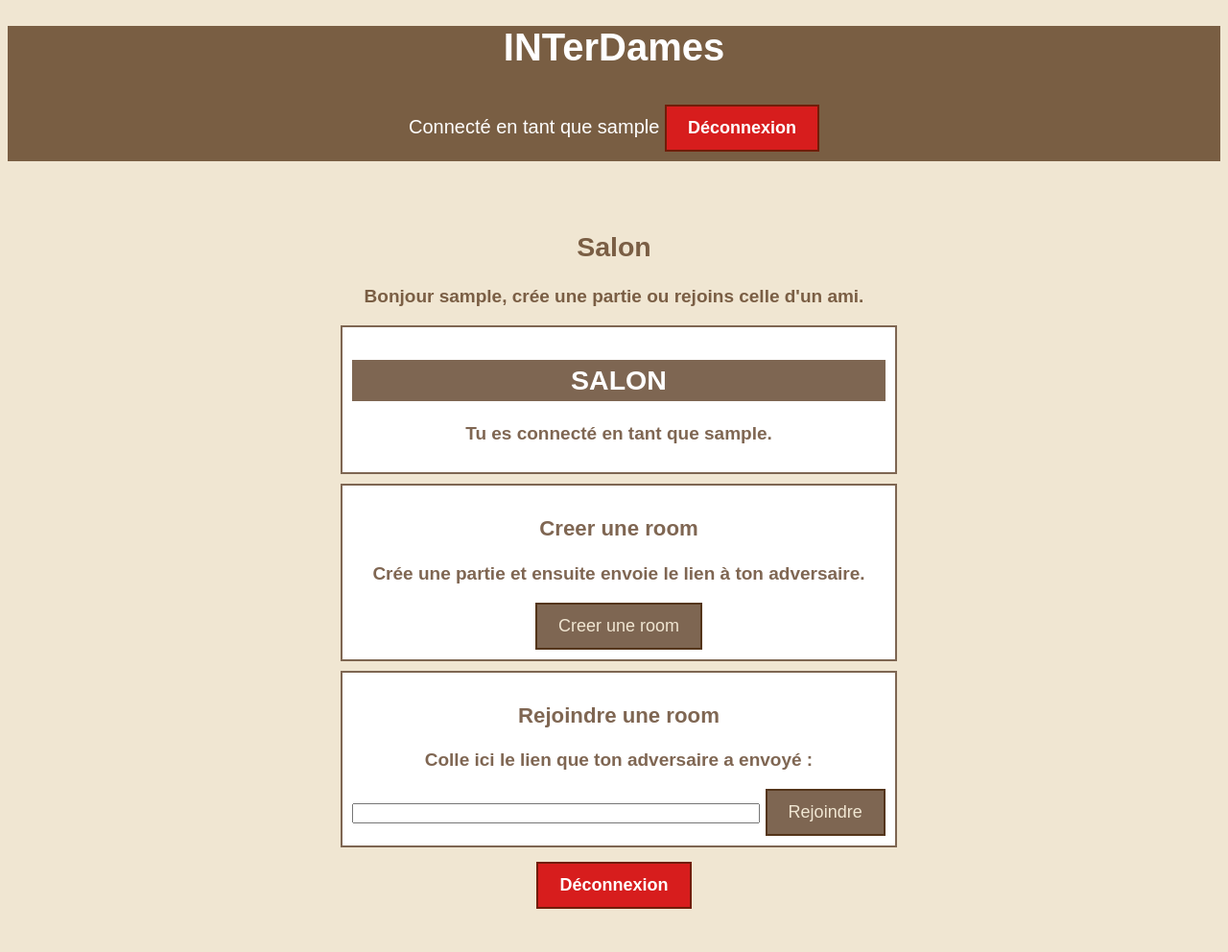
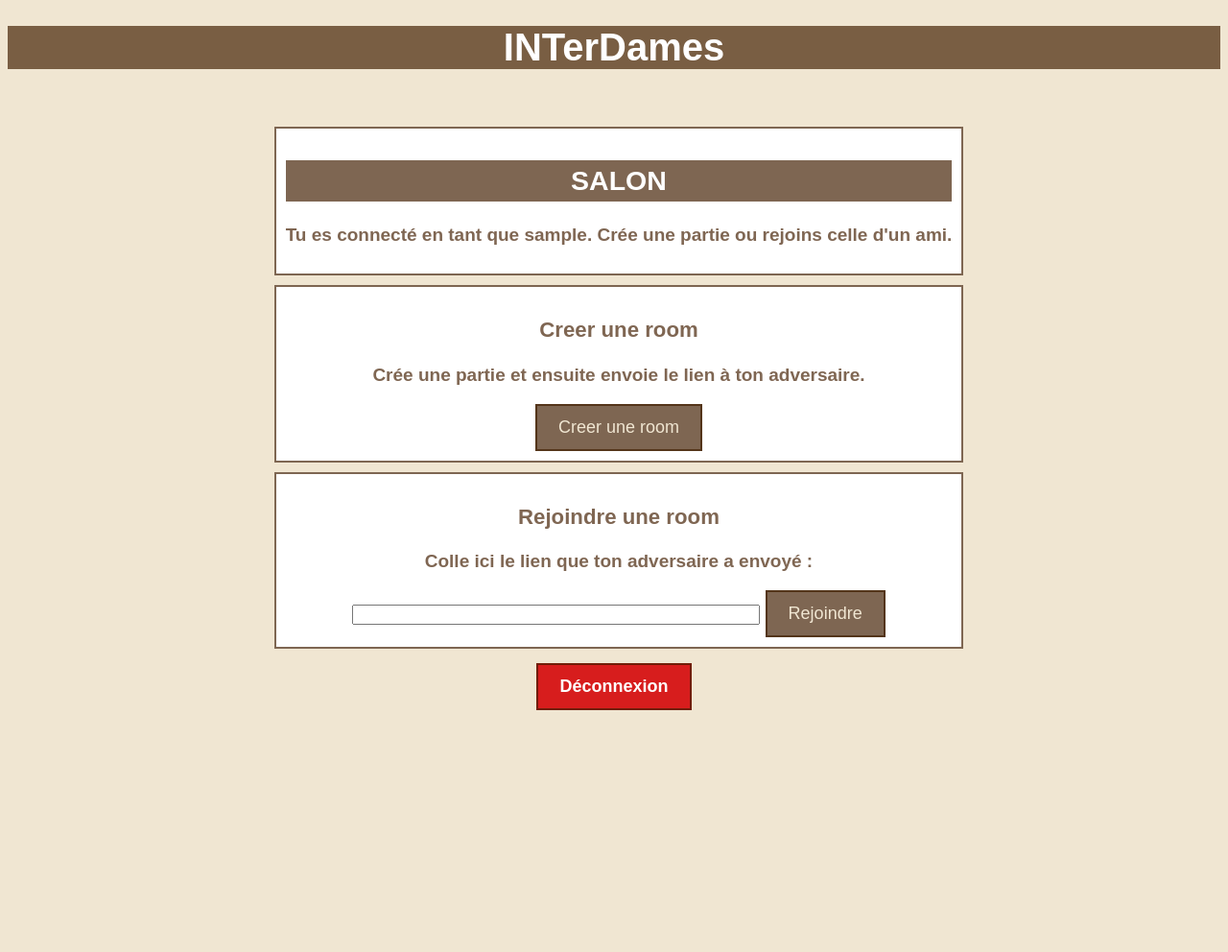
Before and after one commit to Matthias-iut/INTerDames, a Django app: page /salon/ in a window 1280 px wide. Shown: the whole page at 96% size. After the commit the page ends 740 px from the top, so only its background shows below. Run offline with Django 5.2, Linux system fonts and the light colour scheme; the visitor is signed in with stand-in values (Sample User, id 1).

Commit message:
feat: maj salon

```diff
--- a/interdames/main/templates/main/base.html
+++ b/interdames/main/templates/main/base.html
@@ -10,14 +10,6 @@
 <body>
     <header>
         <h1>INTerDames</h1>
-
-
-        {% if user.is_authenticated %}
-            <form method="post" action="/deconnexion/" id="form-deconnexion">
-                {% csrf_token %}
-                Connecté en tant que {{ user.username }} <button type="submit">Déconnexion</button>
-            </form>
-        {% endif %}
     </header>
 
 
--- a/interdames/main/templates/main/salon.html
+++ b/interdames/main/templates/main/salon.html
@@ -2,8 +2,6 @@
 
 
 {% block contenu %}
-<h2>Salon</h2>
-<p>Bonjour {{ user.username }}, crée une partie ou rejoins celle d'un ami.</p>
 {% if erreur %}
     <p class="erreur">{{ erreur }}</p>
 {% endif %}
@@ -11,7 +9,7 @@
 <div class="connection" margin-bottom: 20px>
     <h2 style="background-color: #421e00ad; padding: 5px; color: #ffff;">SALON</h2>
 {% if user.is_authenticated %}
-    <p>Tu es connecté en tant que <b>{{ user.username }}</b>.</p>
+    <p>Tu es connecté en tant que <b>{{ user.username }}</b>. Crée une partie ou rejoins celle d'un ami.</p>
 {% endif %}</div>
 
 <div class="connection" margin-top: 20px;">
```
